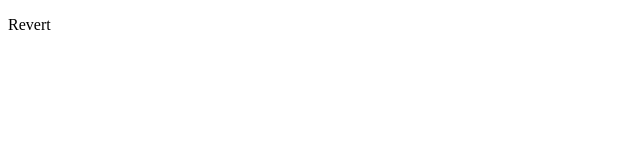
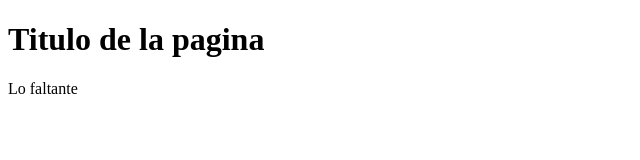
Before and after one commit to JoshuaSamael/MyApp, a plain HTML site: page index.html in a window 1280 px wide. Shown: the whole page, without its empty margins (0-640 px from the left). Drawn offline with Linux system fonts and the light colour scheme.

Commit message:
Agregando titulo y un parrafo
This reverts commit a7180eb31e238ff7f65efe7006b1ec2c6105c9c8.

```diff
--- a/index.html
+++ b/index.html
@@ -6,6 +6,11 @@
     <title>Document</title>
 </head>
 <body>
-    <p>Revert</p>
+
+<div>
+    <h1>Titulo de la pagina</h1>
+    <p>Lo faltante</p>
+</div>
+
 </body>
 </html>
```
